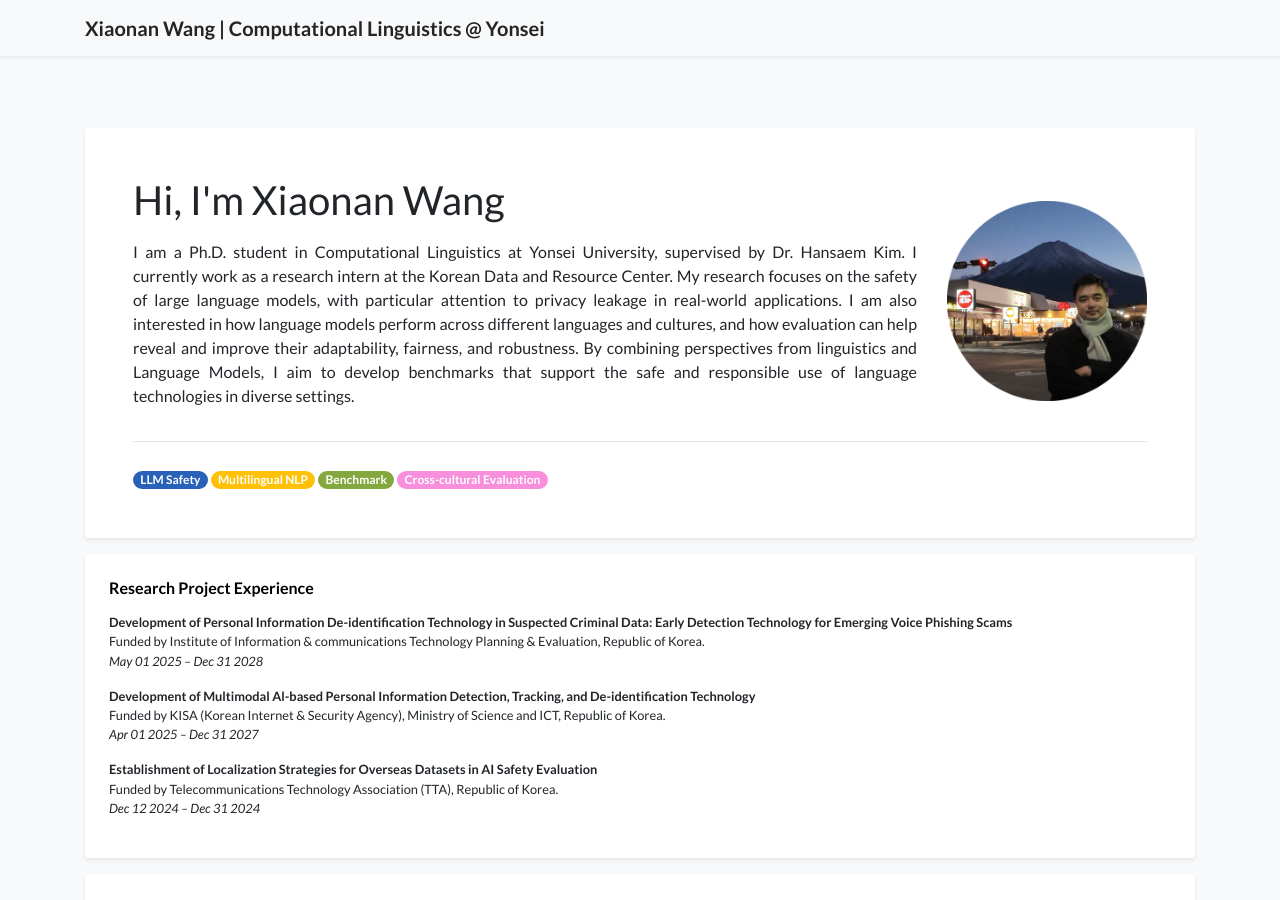
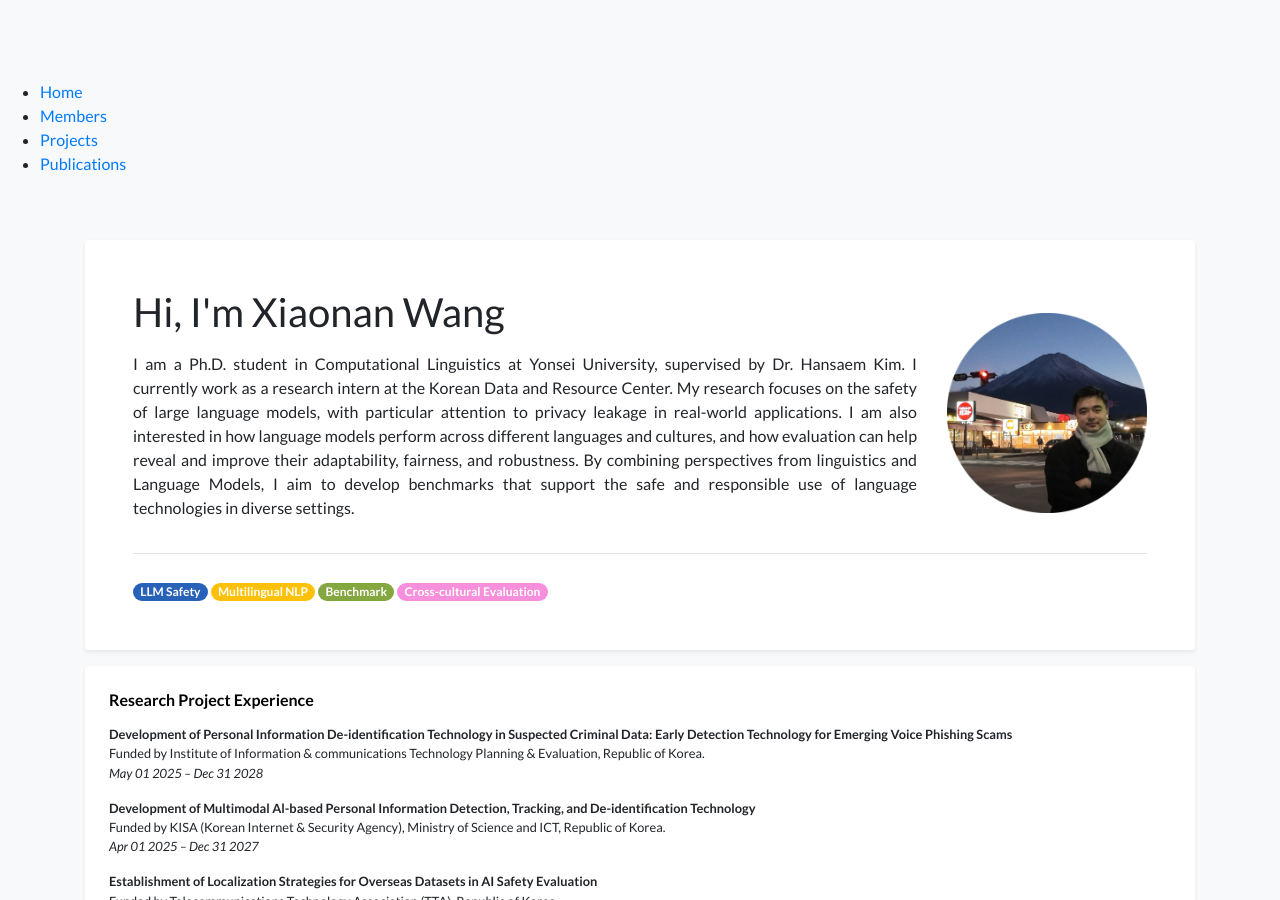
Before and after one commit to wangxiaonan-git/kdarc-lab, a Jekyll site: the page built from index.html, in a window 1280 px wide and 900 px high. Built offline with Jekyll 4.4.1, drawn with Linux system fonts in a browser that asks for light colours; a style sheet for code colours, icons or effects is not loaded.

Commit message:
Update navbar.html

```diff
--- a/_includes/navbar.html
+++ b/_includes/navbar.html
@@ -1,20 +1,8 @@
-<nav class="navbar navbar-expand-sm navbar-light bg-light fixed-top mb-5 shadow-sm">
-    <div class="container">
-        <a class="navbar-brand"><strong>{{site.data.profile.navbar_name}}</strong></a>
-        <button class="navbar-toggler" type="button" data-toggle="collapse" data-target="#navbarResponsive" aria-controls="navbarResponsive" aria-expanded="false" aria-label="Toggle navigation">
-            <span class="navbar-toggler-icon"></span>
-        </button>
-
-        <div class="collapse navbar-collapse" id="navbarResponsive">
-            <ul class="navbar-nav ml-auto">
-                {% for item in site.data.navigation.pages %}
-                <li class="nav-item {% if item.name == page.navbar_name %}active{% endif %}">
-                    <a class="nav-link" href="{{ item.url }}">{{ item.name }}
-                        {% if item.url == page.url %}<span class="sr-only">(current)</span>{% endif %}
-                    </a>
-                </li>
-                {% endfor %}
-            </ul>
-        </div>
-    </div>
+<nav>
+  <ul>
+    <li><a href="/kdarc-lab/">Home</a></li>
+    <li><a href="/kdarc-lab/members.html">Members</a></li>
+    <li><a href="/kdarc-lab/projects.html">Projects</a></li>
+    <li><a href="/kdarc-lab/publications.html">Publications</a></li>
+  </ul>
 </nav>
```
